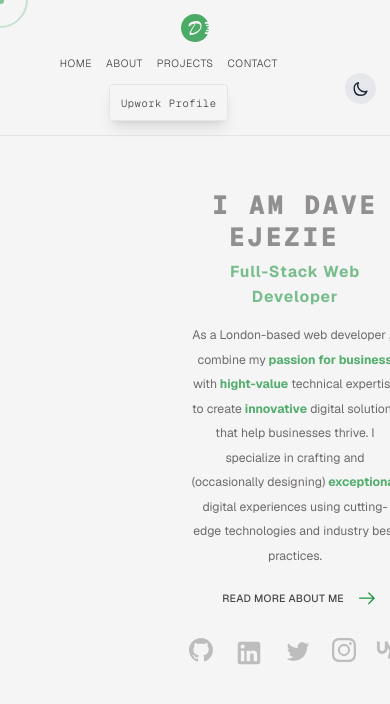
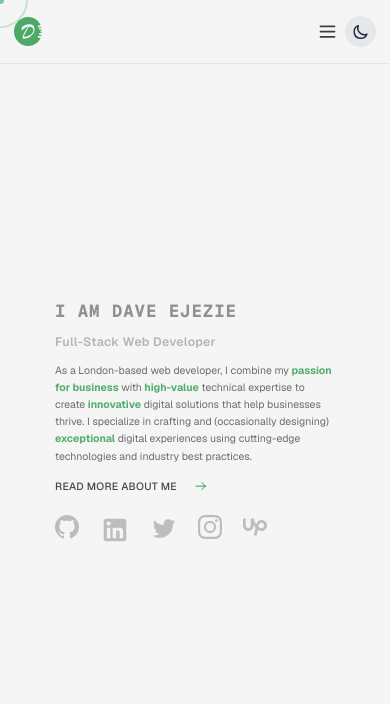
Before and after one commit to Davest9496/portfolio, a Next.js app: page / in a window 390 px wide. Shown: the top 704 px of the page. Built offline with nearby package versions, Linux system fonts and the light colour scheme.

Commit message:
feat: add burger menu to navbar

```diff
--- a/src/app/about/page.tsx
+++ b/src/app/about/page.tsx
@@ -1,34 +1,34 @@
 import React from "react";
 import Image from "next/image";
-import Footer from "@/components/footer"
+import Footer from "@/components/footer";
 import Socials from "@/components/socials";
 import CenterUnderline from "@/fancy/components/text/underline-center";
 
 function Page() {
   return (
-    <main className="xl:px-50 mt-35 2xl:px-100">
-      <h1 className="capitalize text-theme text-5xl font-extrabold mb-10 opacity-50">
+    <main className="px-4 xs:px-5 sm:px-6 md:px-25 lg:px-20 xl:px-50 2xl:px-100 mt-24 sm:mt-28 md:mt-32">
+      <h1 className="capitalize text-theme text-2xl xs:text-3xl sm:text-4xl md:text-4xl lg:text-5xl font-bold sm:font-extrabold mb-4 sm:mb-6 md:mb-8 lg:mb-10 opacity-50">
         about me.
       </h1>
-      <div className="grid grid-cols-1 lg:grid-cols-5 gap-8">
+      <div className="grid grid-cols-1 lg:grid-cols-5 gap-4 sm:gap-6 md:gap-8">
         <div className="lg:col-span-2">
-          <div className="">
+          <div>
             <Image
               src="/dee-500x700.webp"
               alt="Profile Image"
               width={500}
               height={700}
-              className="rounded-[10px] mb-10 opacity-70"
+              className="rounded-[10px] mb-6 sm:mb-8 md:mb-10 opacity-70 w-full h-auto"
             />
-            <h3 className="uppercase tracking-wider text-highlight text-xs mb-4 animate-bounce opacity-70">
+            <h3 className="uppercase tracking-wider text-highlight text-xs mb-2 sm:mb-3 md:mb-4 animate-bounce opacity-70">
               connect with me on socials
             </h3>
             <Socials />
           </div>
         </div>
-        <div className="lg:col-span-3">
-          <article className="opacity-55">
-            <p className="text-sm text-theme max-w-xl leading-loose">
+        <div className="lg:col-span-3 mt-6 lg:mt-0">
+          <article className="opacity-55 mb-8 sm:mb-10 md:mb-12">
+            <p className="text-xs xs:text-sm sm:text-base text-theme max-w-full sm:max-w-xl leading-relaxed sm:leading-loose">
               As a web developer based in London, I am passionate about creating
               innovative digital solutions that help businesses thrive. My goal
               is to merge my enthusiasm for business with my technical expertise
@@ -51,8 +51,8 @@ function Page() {
             </p>
           </article>
 
-          <article>
-            <p className="text-sm text-theme max-w-xl leading-6">
+          <article className="mb-10 sm:mb-12 md:mb-16">
+            <p className="text-xs xs:text-sm sm:text-base text-theme max-w-full sm:max-w-xl leading-relaxed sm:leading-loose">
               As a web developer based in London, I am passionate about creating
               innovative digital solutions that help businesses thrive. My goal
               is to merge my enthusiasm for business with my technical expertise
@@ -74,11 +74,17 @@ function Page() {
               ultimately propelling businesses forward.
             </p>
           </article>
-          <CenterUnderline
-            label="Certifications"
-            className="uppercase text-theme text-sm tracking-widest mt-20 opacity-55 font-medium"
-          />
-          <Footer />
+
+          <div className="mt-8 sm:mt-12 md:mt-16 lg:mt-20">
+            <CenterUnderline
+              label="Certifications"
+              className="uppercase text-theme text-xs sm:text-sm tracking-wider sm:tracking-widest opacity-55 font-medium"
+            />
+          </div>
+
+          <div className="mt-8 sm:mt-10 md:mt-12">
+            <Footer />
+          </div>
         </div>
       </div>
     </main>
--- a/src/app/contact/page.tsx
+++ b/src/app/contact/page.tsx
@@ -6,34 +6,42 @@ import Footer from "@/components/footer";
 
 function Page() {
   return (
-    <div className="px-50 mt-35">
-      <h1 className="capitalize text-theme text-3xl md:text-4xl lg:text-5xl font-extrabold mb-6 md:mb-8 lg:mb-10 opacity-50">
+    <div className="px-4 xs:px-5 sm:px-6 md:px-25 lg:px-20 xl:px-50 2xl:px-100 mt-24 sm:mt-28 md:mt-32">
+      <h1 className="capitalize text-theme text-2xl xs:text-2xl sm:text-3xl md:text-4xl lg:text-5xl font-bold sm:font-extrabold mb-4 sm:mb-6 md:mb-8 lg:mb-10 opacity-50">
         contact me!
       </h1>
-      <div className="grid grid-cols-1 md:grid-cols-2 gap-4">
+      <div className="grid grid-cols-1 md:grid-cols-2 gap-6 md:gap-8 lg:gap-12">
         <div>
           {/* Left side content */}
-          <h3 className="mb-6 font-bold opacity-85">
+          <h3 className="mb-4 sm:mb-5 md:mb-6 text-base sm:text-lg md:text-xl font-bold opacity-85">
             Curious about turning that idea into code?
           </h3>
-          <p className="w-full md:w-4/5 text-theme text-sm leading-loose mb-20 opacity-55">
+          <p className="w-full md:w-4/5 text-theme text-xs xs:text-sm sm:text-base leading-relaxed sm:leading-loose mb-8 sm:mb-10 md:mb-16 lg:mb-20 opacity-55">
             I would love to hear from you! Feel free to leave me a message about
             potential projects, drop a line to schedule a coffee chat{" "}
             <span className="font-bold text-highlight">
               (virtual or in-person in London)
-            </span>{" "}, or visit my{" "}
-            <Link href="" className="text-highlight font-bold capitalize mr-1">
+            </span>{" "}
+            , or visit my{" "}
+            <Link
+              href="https://www.upwork.com/your-profile-link"
+              className="text-highlight font-bold capitalize mr-1"
+              target="_blank"
+              rel="noopener noreferrer"
+            >
               upwork profile
             </Link>
             if you have freelance opportunities. I am always open to discussing
             how my development skills can help bring your ideas to life.
           </p>
-          <Socials/>
+          <Socials />
         </div>
         <div>
           {/* Right side content */}
           <ContactForm />
-          <Footer/>
+          <div className="mt-8 sm:mt-10 md:mt-12">
+            <Footer />
+          </div>
         </div>
       </div>
     </div>
--- a/src/app/page.tsx
+++ b/src/app/page.tsx
@@ -2,8 +2,8 @@ import Hero from "@/components/hero";
 
 export default function Home() {
   return (
-    <div className="min-h-screen flex flex-col bg-theme w-full ">
-      <main className="flex-grow px-50 block min-h-[100vh]">
+    <div className="min-h-screen flex flex-col bg-theme w-full">
+      <main className="flex-grow block min-h-screen">
         <Hero />
       </main>
     </div>
--- a/src/app/projects/page.tsx
+++ b/src/app/projects/page.tsx
@@ -16,6 +16,24 @@ interface ProjectData {
   details: string[];
   tools: string[];
 }
+
+// Define fadeInAnimation outside the component to avoid scoping issues
+const fadeInAnimation = `
+@keyframes fadeIn {
+  from {
+    opacity: 0;
+    transform: translateY(20px);
+  }
+  to {
+    opacity: 1;
+    transform: translateY(0);
+  }
+}
+
+.animate-fadeIn {
+  animation: fadeIn 0.8s ease-out forwards;
+}
+`;
 
 function Page() {
   // State to track which project descriptions are expanded
@@ -89,8 +107,8 @@ function Page() {
   }, []);
 
   return (
-    <main className="px-4 md:px-8 lg:px-16 xl:px-50 md:mt-16 lg:mt-35">
-      <h1 className="capitalize text-theme text-3xl md:text-4xl lg:text-5xl font-extrabold mb-6 md:mb-8 lg:mb-10 opacity-50">
+    <main className="px-4 xs:px-5 sm:px-6 md:px-8 lg:px-20 xl:px-50 2xl:px-100 mt-24 sm:mt-28 md:mt-32">
+      <h1 className="capitalize text-theme text-2xl xs:text-3xl sm:text-4xl md:text-4xl lg:text-5xl font-bold sm:font-extrabold mb-4 sm:mb-6 md:mb-8 lg:mb-10 opacity-50">
         Featured Projects.
       </h1>
 
@@ -98,48 +116,49 @@ function Page() {
       {DATA.map((project: ProjectData, index: number) => (
         <div
           key={project.id}
-          className={`mb-10 md:mb-24 lg:mb-20 ${
-            index !== DATA.length - 1 ? "" : ""
-          } transition-all duration-500 ease-in-out transform hover:scale-[1.05] rounded-lg p-4 animate-fadeIn max-w-full lg:max-h-[45vh]`}
+          className={`mb-8 sm:mb-12 md:mb-16 lg:mb-20 transition-all duration-500 ease-in-out transform hover:scale-[1.02] sm:hover:scale-[1.03] md:hover:scale-[1.05] rounded-lg p-2 xs:p-3 sm:p-4 animate-fadeIn max-w-full`}
           style={{ animationDelay: `${index * 200}ms` }}
         >
-          {/* Mobile layout (stacked) */}
+          {/* Mobile layout (stacked) - For small phones to medium tablets */}
           <div className="block md:hidden">
-            <div className="text-theme text-4xl font-extrabold opacity-50 mb-4">
+            <div className="text-theme text-2xl xs:text-3xl sm:text-4xl font-bold sm:font-extrabold opacity-50 mb-2 xs:mb-3 sm:mb-4">
               {String(project.id).padStart(2, "0")}
             </div>
-            <div className="mb-4 relative w-full" style={{ height: "40%" }}>
+
+            <div className="relative w-full h-[280px] ">
               <Image
                 src={project.image}
                 alt={`${project.title} project screenshot`}
                 fill
-                className="object-cover rounded w-full"
+                className="object-cover rounded  xs:h-[180px] sm:h-[220px]"
                 priority
               />
             </div>
+
             <div>
-              <h3 className="mb-3 text-highlight text-xl font-semibold capitalize">
+              <h3 className="mb-2 xs:mb-3 text-highlight text-lg xs:text-xl font-semibold capitalize">
                 {project.title}
               </h3>
-              <p className="text-theme mb-4">
+              <p className="text-theme mb-3 xs:mb-4 text-xs xs:text-sm">
                 {truncateText(project.details[0], project.id)}
               </p>
 
               {/* Tech stack buttons for mobile */}
-              <div className="flex flex-wrap gap-2 mb-4">
+              <div className="flex flex-wrap gap-1 xs:gap-2 mb-3 xs:mb-4">
                 {project.tools.map((tool, i) => (
                   <span
                     key={`${project.id}-mobile-tool-${i}`}
-                    className="inline-block px-2 py-1 rounded-full text-highlight text-xs font-mono capitalize opacity-70 border border-[#129137]"
+                    className="inline-block px-1 xs:px-2 py-1 rounded-full text-highlight text-[10px] xs:text-xs font-mono capitalize opacity-70 border border-[#129137]"
                   >
                     {tool}
                   </span>
                 ))}
               </div>
 
-              <Link href={`/projects/${project.id}`} className=" inline-block">
+              <Link href={`/projects/${project.id}`} className="inline-block">
                 <CenterUnderline
                   label="view project"
+                  className="text-xs sm:text-sm"
                 />
                 <span className="text-highlight">
                   <svg
@@ -148,7 +167,7 @@ function Page() {
                     viewBox="0 0 24 24"
                     strokeWidth={1.5}
                     stroke="currentColor"
-                    className="w-4 h-4 inline-block ml-1"
+                    className="w-3 h-3 xs:w-4 xs:h-4 inline-block ml-1"
                   >
                     <path
                       strokeLinecap="round"
@@ -168,10 +187,7 @@ function Page() {
             </div>
             <div className="md:col-span-2">
               <div className="grid md:grid-cols-3 gap-4 lg:gap-6">
-                <div
-                  className="md:col-span-1 relative w-full"
-                  style={{ height: "90px" }}
-                >
+                <div className="md:col-span-1 relative w-full h-[90px] lg:h-[120px]">
                   <Image
                     src={project.image}
                     alt={`${project.title} project screenshot`}
@@ -180,16 +196,16 @@ function Page() {
                     priority
                   />
                 </div>
-                <div className="md:col-span-2 mb-6 md:mb-10 lg:mb-20">
-                  <h3 className="mb-3 md:mb-5 text-highlight text-sm md:text-md font-semibold capitalize">
+                <div className="md:col-span-2 mb-4 md:mb-6 lg:mb-8">
+                  <h3 className="mb-2 md:mb-3 lg:mb-4 text-highlight text-sm md:text-base lg:text-lg font-semibold capitalize">
                     {project.title}
                   </h3>
-                  <p className="text-theme mb-3 md:mb-5 text-sm">
+                  <p className="text-theme mb-2 md:mb-3 lg:mb-4 text-xs md:text-sm">
                     {truncateText(project.details[0], project.id, 200)}
                   </p>
 
                   {/* Tech stack buttons */}
-                  <div className="flex flex-wrap gap-2 mb-4">
+                  <div className="flex flex-wrap gap-2 mb-3 md:mb-4">
                     {project.tools.map((tool, i) => (
                       <span
                         key={`${project.id}-tool-${i}`}
@@ -204,9 +220,7 @@ function Page() {
                     href={`/projects/${project.id}`}
                     className="inline-block uppercase text-xs tracking-wider"
                   >
-                    <CenterUnderline
-                      label="view project"
-                    />
+                    <CenterUnderline label="view project" />
                     <span className="text-highlight">
                       <svg
                         xmlns="http://www.w3.org/2000/svg"
@@ -230,28 +244,16 @@ function Page() {
           </div>
         </div>
       ))}
-      <Socials />
-      <Footer />
+
+      <div className="mt-8 sm:mt-10 md:mt-12 lg:mt-16">
+        <Socials />
+      </div>
+
+      <div className="mt-6 sm:mt-8 md:mt-10">
+        <Footer />
+      </div>
     </main>
   );
 }
 
-// Add custom animation to global styles
-const fadeInAnimation = `
-@keyframes fadeIn {
-  from {
-    opacity: 0;
-    transform: translateY(20px);
-  }
-  to {
-    opacity: 1;
-    transform: translateY(-10);
-  }
-}
-
-.animate-fadeIn {
-  animation: fadeIn 0.8s ease-out forwards;
-}
-`;
-
 export default Page;
--- a/src/components/header.tsx
+++ b/src/components/header.tsx
@@ -1,22 +1,78 @@
-import React from "react";
+"use client"
+
+import React, { useState } from "react";
 import Link from "next/link";
 import Image from "next/image";
 import ThemeToggle from "./theme-toggle";
 
 const Header = () => {
+  // State to manage mobile menu visibility
+  const [mobileMenuOpen, setMobileMenuOpen] = useState(false);
+
+  // Toggle mobile menu function
+  const toggleMobileMenu = () => {
+    setMobileMenuOpen(!mobileMenuOpen);
+  };
+
   return (
-    <header className="fixed z-50 top-0 py-4 border-b border-theme/10 bg-theme  w-full min-w-full">
-      <div className="px-4 sm:px-8 md:px-16 lg:px-12 xl:px-14 mx-auto max-w-7x">
-        <div className="flex flex-col sm:flex-row justify-between items-center">
+    <header className="fixed z-50 top-0 py-4 border-b border-theme/10 bg-theme w-full min-w-full">
+      <div className="px-4 sm:px-8 md:px-16 lg:px-12 xl:px-14 mx-auto max-w-7xl">
+        <div className="flex justify-between items-center">
           {/* Logo/Name Section */}
-          <div className="mb-4 sm:mb-0">
+          <div className="flex items-center">
             <Link href="/" className="text-2xl flex items-center opacity-75">
               <Image src="/logo.svg" alt="Logo" width={28} height={28} />
             </Link>
           </div>
 
-          {/* Navigation Menu and Theme Toggle */}
-          <div className="flex items-center gap-6">
+          {/* Burger Menu Button (visible on mobile only) */}
+          <div className="md:hidden flex items-center">
+            <button
+              className="text-theme p-2"
+              onClick={toggleMobileMenu}
+              aria-label={mobileMenuOpen ? "Close menu" : "Open menu"}
+            >
+              {mobileMenuOpen ? (
+                /* X Icon for close */
+                <svg
+                  xmlns="http://www.w3.org/2000/svg"
+                  className="h-6 w-6"
+                  fill="none"
+                  viewBox="0 0 24 24"
+                  stroke="currentColor"
+                >
+                  <path
+                    strokeLinecap="round"
+                    strokeLinejoin="round"
+                    strokeWidth={2}
+                    d="M6 18L18 6M6 6l12 12"
+                  />
+                </svg>
+              ) : (
+                /* Burger Icon for open */
+                <svg
+                  xmlns="http://www.w3.org/2000/svg"
+                  className="h-6 w-6"
+                  fill="none"
+                  viewBox="0 0 24 24"
+                  stroke="currentColor"
+                >
+                  <path
+                    strokeLinecap="round"
+                    strokeLinejoin="round"
+                    strokeWidth={2}
+                    d="M4 6h16M4 12h16M4 18h16"
+                  />
+                </svg>
+              )}
+            </button>
+
+            {/* Theme Toggle visible on mobile next to burger */}
+            <ThemeToggle />
+          </div>
+
+          {/* Desktop Navigation Menu and Theme Toggle */}
+          <div className="hidden md:flex items-center gap-6">
             <nav>
               <ul className="flex flex-wrap justify-center items-center gap-4 md:gap-8 uppercase font-light text-xs tracking-wider">
                 <li>
@@ -62,8 +118,72 @@ const Header = () => {
                 </li>
               </ul>
             </nav>
-            <ThemeToggle />
+
+            {/* Theme Toggle visible on desktop */}
+            <div className="hidden md:block">
+              <ThemeToggle />
+            </div>
           </div>
+        </div>
+
+        {/* Mobile Menu - Slides in when active */}
+        <div
+          className={`
+            fixed inset-0 top-[72px] bg-theme z-40 transform transition-transform duration-300 ease-in-out
+            ${mobileMenuOpen ? "translate-x-0" : "-translate-x-full"}
+            md:hidden
+          `}
+        >
+          <nav className="p-4">
+            <ul className="flex flex-col space-y-6 uppercase font-light text-sm tracking-wider">
+              <li>
+                <Link
+                  href="/"
+                  className="text-theme hover:opacity-70 transition-opacity block py-2"
+                  onClick={() => setMobileMenuOpen(false)}
+                >
+                  Home
+                </Link>
+              </li>
+              <li>
+                <Link
+                  href="/about"
+                  className="text-theme hover:opacity-70 transition-opacity block py-2"
+                  onClick={() => setMobileMenuOpen(false)}
+                >
+                  About
+                </Link>
+              </li>
+              <li>
+                <Link
+                  href="/projects"
+                  className="text-theme hover:opacity-70 transition-opacity block py-2"
+                  onClick={() => setMobileMenuOpen(false)}
+                >
+                  Projects
+                </Link>
+              </li>
+              <li>
+                <Link
+                  href="/contact"
+                  className="text-theme hover:opacity-70 transition-opacity block py-2"
+                  onClick={() => setMobileMenuOpen(false)}
+                >
+                  Contact
+                </Link>
+              </li>
+              <li className="border border-theme/75 rounded p-3 hover:bg-theme/10 transition duration-200 font-mono capitalize w-full text-center">
+                <Link
+                  href="https://www.upwork.com/your-profile-link"
+                  target="_blank"
+                  rel="noopener noreferrer"
+                  onClick={() => setMobileMenuOpen(false)}
+                >
+                  Upwork Profile
+                </Link>
+              </li>
+            </ul>
+          </nav>
         </div>
       </div>
     </header>
--- a/src/components/hero.tsx
+++ b/src/components/hero.tsx
@@ -9,13 +9,19 @@ import CenterUnderline from "@/fancy/components/text/underline-center";
 function Hero() {
   return (
     <section
-      className="min-h-screen flex flex-col justify-center items-center px-4 sm:px-6 md:px-8"
+      className="min-h-screen flex flex-col justify-center px-4 xs:px-5 sm:px-6 md:px-8 lg:px-12"
       aria-label="Introduction"
     >
-      <div className="max-w-4xl mx-auto text-center md:text-left mt-10">
-        <h1 className="text-3xl sm:text-2xl md:text-3xl lg:text-5xl font-mono mb-2 md:mb-2 font-extrabold text-theme uppercase tracking-widest opacity-55">
+      <div className="max-w-4xl mx-auto text-left mt-6 sm:mt-8 md:mt-10">
+        {/* Left-aligned header with reduced font size and weight for smaller screens */}
+        <h1
+          className="text-xl xs:text-2xl sm:text-3xl md:text-4xl lg:text-5xl font-mono mb-2
+                       font-bold xs:font-bold sm:font-extrabold md:font-extrabold text-theme
+                       uppercase tracking-wider xs:tracking-wider sm:tracking-widest opacity-55
+                       whitespace-nowrap overflow-hidden text-ellipsis"
+        >
           <Typewriter
-            className="tracking-widest"
+            className="tracking-wider sm:tracking-widest"
             text="i am dave ejezie"
             speed={100}
             initialDelay={500}
@@ -28,14 +34,24 @@ function Hero() {
           />
         </h1>
 
+        {/* Job title with underline - no wrapping */}
+        <div className="mb-3 sm:mb-4 md:mb-5 lg:mb-6 whitespace-nowrap overflow-hidden">
           <CenterUnderline
             label="full-stack web developer"
-          className="mb-4 md:mb-6 text-highlight text-lg sm:text-lg md:text-xl capitalize opacity-55 font-bold tracking-wider"
+            className="text-sm xs:text-base sm:text-lg md:text-xl capitalize opacity-35
+                       font-semibold xs:font-semibold sm:font-bold tracking-wide xs:tracking-wide sm:tracking-wider
+                       inline-block"
           />
+        </div>
 
-        <article className="">
-          <p className="text-sm sm:text-base md:text-sm text-theme max-w-md sm:max-w-lg md:max-w-2xl mx-auto md:mx-0 leading-loose sm:leading-7 md:leading-8 opacity-75">
-            As a London-based web developer , I combine my
+        {/* About me paragraph - left aligned for all screen sizes */}
+        <article className="mt-3 sm:mt-4 md:mt-5">
+          <p
+            className="text-xs xs:text-sm sm:text-base md:text-base lg:text-lg text-theme
+                       max-w-xs xs:max-w-sm sm:max-w-md md:max-w-lg lg:max-w-2xl
+                       leading-relaxed xs:leading-relaxed sm:leading-7 md:leading-7 lg:leading-8 opacity-75"
+          >
+            As a London-based web developer, I combine my
             <span className="font-bold text-highlight opacity-95">
               {" "}
               passion for business
@@ -43,7 +59,7 @@ function Hero() {
             with
             <span className="font-bold text-highlight opacity-95">
               {" "}
-              hight-value
+              high-value
             </span>{" "}
             technical expertise to create
             <span className="font-bold text-highlight opacity-95">
@@ -61,8 +77,13 @@ function Hero() {
           </p>
         </article>
 
-        <h3 className="uppercase tracking-wide mt-6 text-xs font-medium opacity-95">
-          <Link href="/about">read more about me </Link>{" "}
+        {/* Read more link - left aligned */}
+        <h3 className="uppercase tracking-wide mt-4 sm:mt-5 md:mt-6 text-xs xs:text-xs sm:text-sm font-medium opacity-95">
+          <Link
+            href="/about"
+            className="flex items-center gap-2 hover:opacity-80 transition-opacity"
+          >
+            <span>read more about me</span>
             <span className="text-highlight">
               <svg
                 xmlns="http://www.w3.org/2000/svg"
@@ -70,7 +91,7 @@ function Hero() {
                 viewBox="0 0 24 24"
                 strokeWidth={1.5}
                 stroke="currentColor"
-              className="w-6 h-6 inline-block animate-arrow"
+                className="w-4 h-4 xs:w-4 xs:h-4 sm:w-5 sm:h-5 md:w-6 md:h-6 inline-block animate-arrow"
               >
                 <path
                   strokeLinecap="round"
@@ -79,9 +100,11 @@ function Hero() {
                 />
               </svg>
             </span>
+          </Link>
         </h3>
 
-        <div className="mt-8 md:mt-12">
+        {/* Social links with responsive spacing */}
+        <div className="mt-6 sm:mt-7 md:mt-8 lg:mt-12">
           <Socials />
         </div>
       </div>
```
Lines whose indentation alone changed are shown as unchanged.
